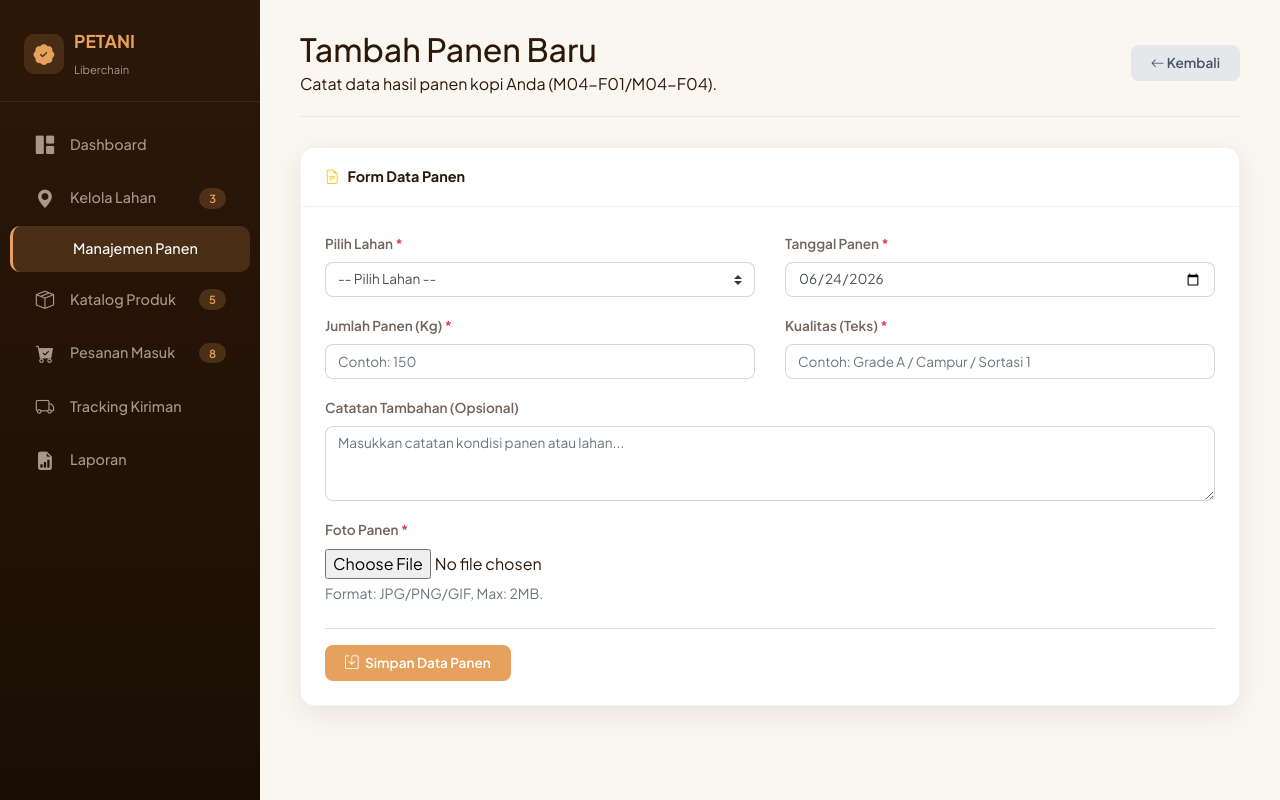
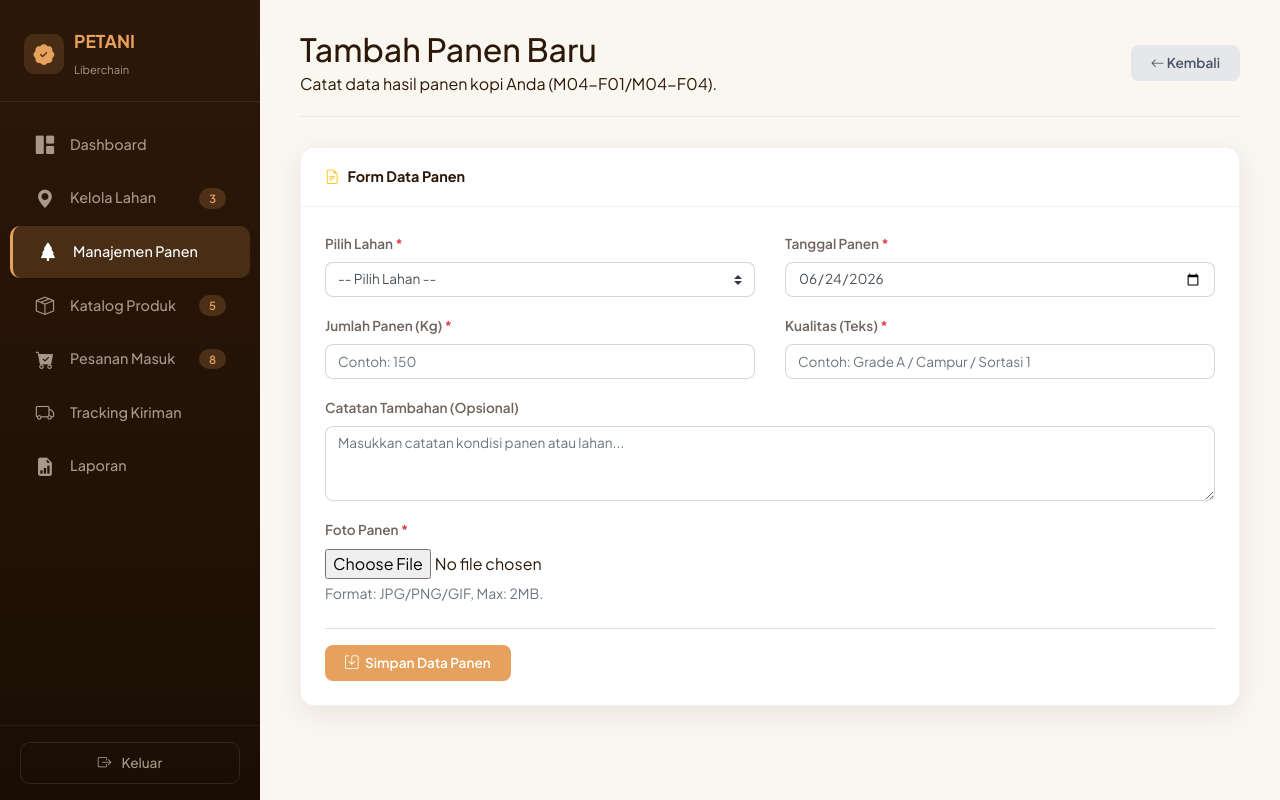
Before and after one commit to yazrolsurya60-bot/poktan_kopi, a CodeIgniter app: page /app_coffee/index.php/petani/panen/tambah in a window 1280 px wide. Run offline with CodeIgniter, Linux system fonts and the light colour scheme; data that the repository does not hold is empty.

Commit message:
Kesalahan manajemen

```diff
--- a/application/views/petani/panen/v_panen_form.php
+++ b/application/views/petani/panen/v_panen_form.php
@@ -28,6 +28,9 @@
         .menu-item a { display: flex; align-items: center; padding: 12px 24px; color: #A8988A; font-weight: 500; font-size: 0.9rem; text-decoration: none; margin: 2px 10px; border-radius: 10px; }
         .menu-item a i { font-size: 1.15rem; margin-right: 14px; width: 22px; text-align: center; }
         .menu-item.active a { background: rgba(230, 161, 92, 0.18); border-left: 3px solid var(--amber-cream); color: #fff; }
+        .sidebar-footer { position: absolute; bottom: 0; width: 100%; padding: 16px 20px; border-top: 1px solid rgba(250, 246, 240, 0.06); }
+        .sidebar-footer .btn-logout { width: 100%; padding: 10px 16px; border: 1px solid rgba(250, 246, 240, 0.1); border-radius: 10px; background: transparent; color: #A8988A; font-weight: 500; font-size: 0.85rem; transition: var(--transition-smooth); display: flex; align-items: center; justify-content: center; gap: 10px; cursor: pointer; }
+        .sidebar-footer .btn-logout:hover { background: rgba(230, 161, 92, 0.1); color: #ffffff; border-color: rgba(230, 161, 92, 0.2); }
 
         .main-content { margin-left: var(--sidebar-width); padding: 30px 40px; }
         .page-header { border-bottom: 1px solid rgba(74,44,17,0.08); padding-bottom: 20px; margin-bottom: 30px; }
@@ -66,7 +69,7 @@
             </li>
             <li class="menu-item active">
                 <a href="<?= base_url('petani/panen'); ?>">
-                    <i class="bi bi-textarea-rose"></i>Manajemen Panen
+                    <i class="bi bi-tree-fill"></i>Manajemen Panen
                 </a>
             </li>
             <li class="menu-item">
@@ -92,6 +95,11 @@
                 </a>
             </li>
         </ul>
+    </div>
+    <div class="sidebar-footer">
+        <button class="btn-logout" onclick="window.location.href='<?= base_url('auth/logout'); ?>'">
+            <i class="bi bi-box-arrow-right"></i> Keluar
+        </button>
     </div>
 </div>
 
--- a/application/views/petani/panen/v_panen_index.php
+++ b/application/views/petani/panen/v_panen_index.php
@@ -86,7 +86,7 @@
             </li>
             <li class="menu-item active">
                 <a href="<?= base_url('petani/panen'); ?>">
-                    <i class="bi bi-textarea-rose"></i>Manajemen Panen
+                    <i class="bi bi-tree-fill"></i>Manajemen Panen
                 </a>
             </li>
             <li class="menu-item">
--- a/application/views/petani/v_dashboard.php
+++ b/application/views/petani/v_dashboard.php
@@ -730,7 +730,7 @@
             </li>
             <li class="menu-item">
                 <a href="<?= base_url('petani/panen'); ?>">
-                    <i class="bi bi-textarea-rose"></i>Catatan Panen
+                    <i class="bi bi-tree-fill"></i>Manajemen Panen
                 </a>
             </li>
             <li class="menu-item">
```
Also changed, not shown: application/views/admin/panen/v_panen_detail.php (+9 -0 lines), application/views/admin/panen/v_panen_index.php (+9 -0 lines), application/views/petani/panen/v_panen_detail.php (+9 -1 lines).
